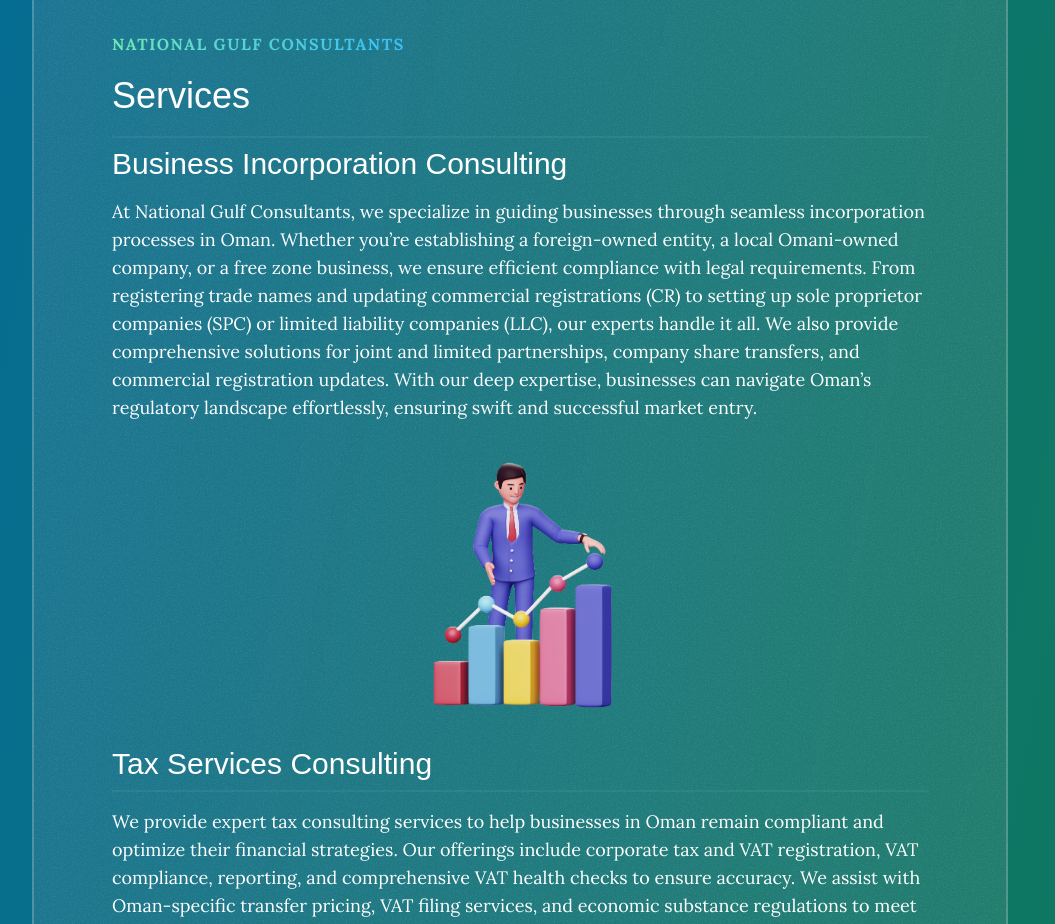
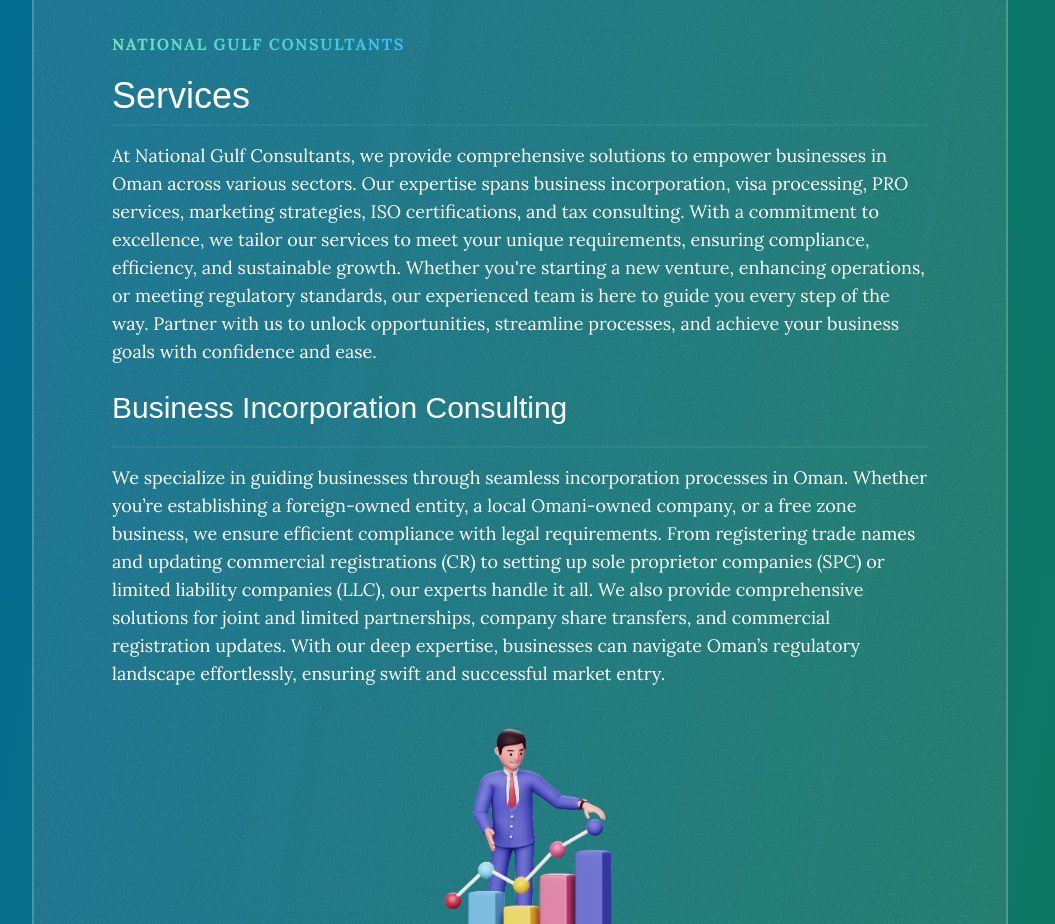
Before and after one commit to byteblaz/nationalone, a Next.js app: page /Service in a window 1280 px wide. Shown: the part 1400-2324 px from the top of the page, without its empty margins (120-1175 px from the left). Built offline with nearby package versions, Linux system fonts and the light colour scheme; a web font is replaced by a local one.

Commit message:
the best awaits

```diff
--- a/src/sections/Contact.tsx
+++ b/src/sections/Contact.tsx
@@ -15,10 +15,12 @@
     </p>
     </div>
     <div>
+    <a href='./ContactUs'>
     <button className="text-white bg-gray-900 inline-flex items-center px-6 h-12 rounded-xl gap-2 w-max border border-gray-900">
       <span className="font-semibold">Contact Us</span>
         <ArrowUpRightIcon className="size-4"/>
       </button>
+      </a>
           </div>
         </div>
       </div>
--- a/src/sections/Servicesslide.tsx
+++ b/src/sections/Servicesslide.tsx
@@ -23,9 +23,10 @@
     company: "National Gulf Consultants",
     year: "2014",
     title: "Services",
+    aboutmain:"At National Gulf Consultants, we provide comprehensive solutions to empower businesses in Oman across various sectors. Our expertise spans business incorporation, visa processing, PRO services, marketing strategies, ISO certifications, and tax consulting. With a commitment to excellence, we tailor our services to meet your unique requirements, ensuring compliance, efficiency, and sustainable growth. Whether you're starting a new venture, enhancing operations, or meeting regulatory standards, our experienced team is here to guide you every step of the way. Partner with us to unlock opportunities, streamline processes, and achieve your business goals with confidence and ease.",
     kl:"one",
     titleone:"Business Incorporation Consulting",
-    aboutone:`At National Gulf Consultants, we specialize in guiding businesses through seamless incorporation processes in Oman. Whether you’re establishing a foreign-owned entity, a local Omani-owned company, or a free zone business, we ensure efficient compliance with legal requirements. From registering trade names and updating commercial registrations (CR) to setting up sole proprietor companies (SPC) or limited liability companies (LLC), our experts handle it all. We also provide comprehensive solutions for joint and limited partnerships, company share transfers, and commercial registration updates. With our deep expertise, businesses can navigate Oman’s regulatory landscape effortlessly, ensuring swift and successful market entry.`,
+    aboutone:`We specialize in guiding businesses through seamless incorporation processes in Oman. Whether you’re establishing a foreign-owned entity, a local Omani-owned company, or a free zone business, we ensure efficient compliance with legal requirements. From registering trade names and updating commercial registrations (CR) to setting up sole proprietor companies (SPC) or limited liability companies (LLC), our experts handle it all. We also provide comprehensive solutions for joint and limited partnerships, company share transfers, and commercial registration updates. With our deep expertise, businesses can navigate Oman’s regulatory landscape effortlessly, ensuring swift and successful market entry.`,
     titletwo:"Tax Services Consulting",
     abouttwo:"We provide expert tax consulting services to help businesses in Oman remain compliant and optimize their financial strategies. Our offerings include corporate tax and VAT registration, VAT compliance, reporting, and comprehensive VAT health checks to ensure accuracy. We assist with Oman-specific transfer pricing, VAT filing services, and economic substance regulations to meet local and international standards. For SMEs, we deliver tailored finance and tax solutions, ensuring cost-effective compliance. Additionally, we help businesses secure tax residency certificates, enabling them to benefit from Oman’s tax treaties. With our proactive approach, your business stays compliant, efficient, and well-prepared for any regulatory changes.",
     titlethree:"Visa Services Consulting",
@@ -80,7 +81,7 @@
           {portfolioProjects.map((project) => (
             <div
               key={project.kl}
-              className="bg-white/10 backdrop-blur rounded-3xl relative z-0 overflow-hidden after:z-10 after:content-[''] after:absolute after:inset-0 after:outline-2 after:outline after:-outline-offset-2 after:rounded-3xl after:outline-white/20 px-8 pt-8 md:pt-12 md:px-10 lg:pt-16 lg:px-20 sm:-mx-2 after:pointer-events-none lg:top-3 hover:shadow-md hover:shadow-cyan-400 transition-shadow duration-300"
+              className="bg-white/10 backdrop-blur rounded-3xl relative z-0 overflow-hidden after:z-10 after:content-[''] after:absolute after:inset-0 after:outline-2 after:outline after:-outline-offset-2 after:rounded-3xl after:outline-white/20 px-8 pt-8 md:pt-12 md:px-10 lg:pt-16 lg:px-20 sm:-mx-2 after:pointer-events-none lg:top-3 hover:shadow-md md:hover:shadow-cyan-400 transition-shadow duration-300 "
             >
               <div
                 className="absolute inset-0 -z-10 opacity-5"
@@ -99,12 +100,15 @@
                     {project.title}
                   </h3>
 
-                  <hr className="border-t-2 border-white/5 mt-4 md:mt-5" />
+                  <hr className="border-t-2 border-white/5 mt-2 md:mt-2" />
+                  <h3 className="font-sans md:text-lg xs:text-sm mt-4 mb-4 text-left">
+                      {project.aboutmain}
+                    </h3>
                   <div className="relative flex flex-col">
                     <h3 className="font-serif text-2xl mt-2 md:mt-2 md:text-3xl text-left">
                       {project.titleone}
                     </h3>
-
+                    <hr className="border-t-2 border-white/5 mt-4 md:mt-5" />
                     <h3 className="font-sans md:text-lg xs:text-sm mt-4 text-left">
                       {project.aboutone}
                     </h3>
```
